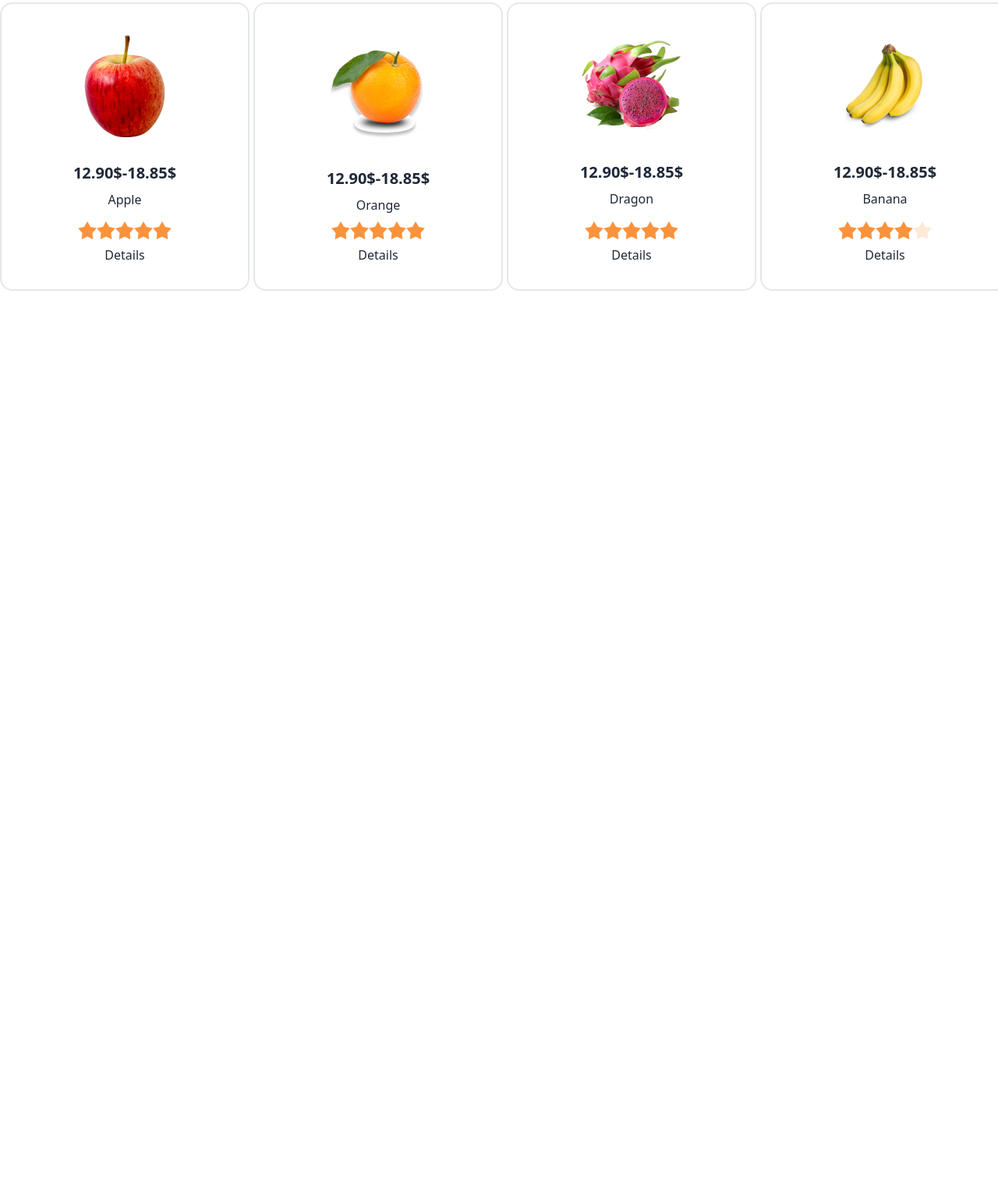
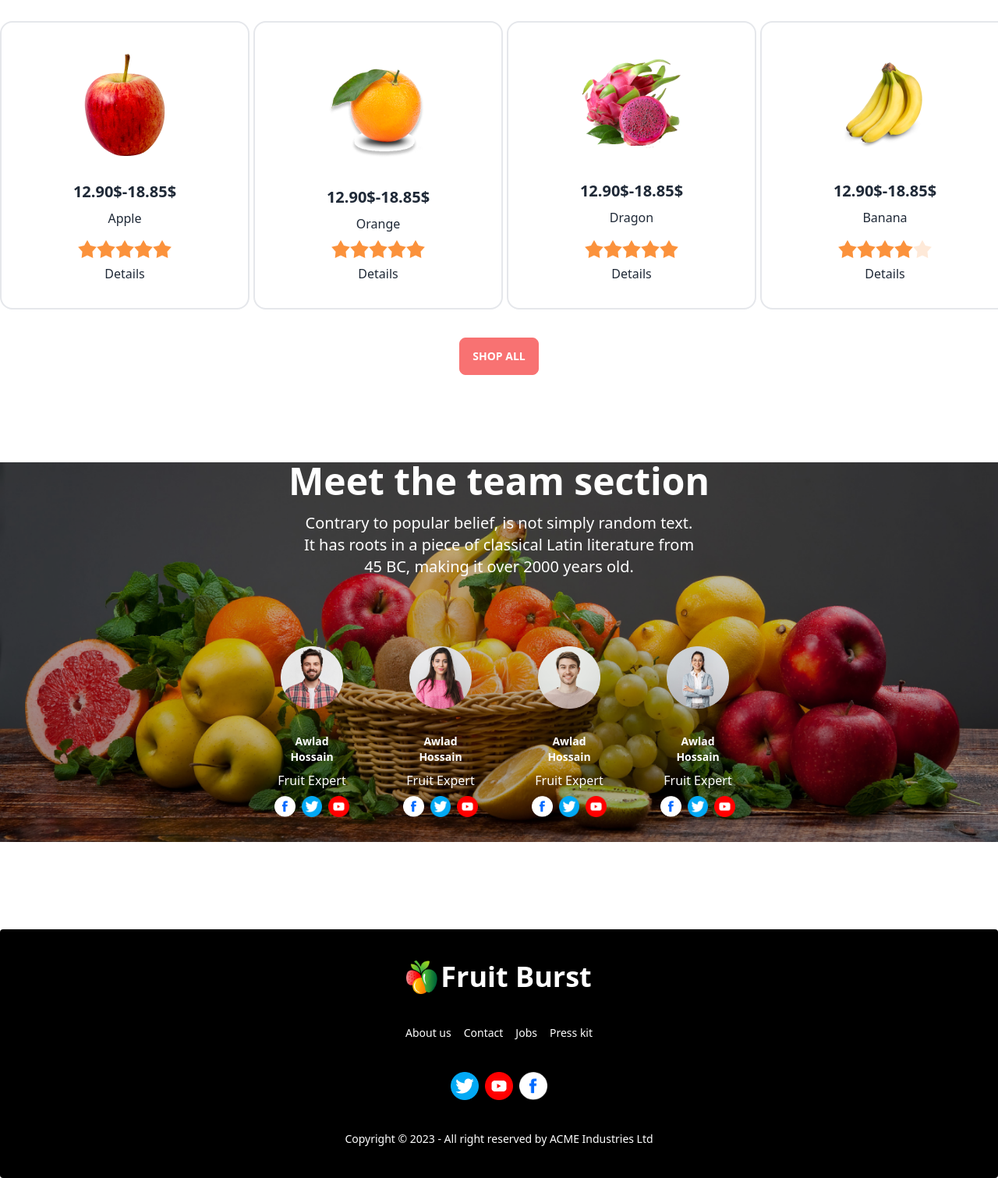
Before and after one commit to Maha-bub/Assignment-3, a plain HTML site: page index.html in a window 1280 px wide. Shown: the part 1053-2564 px from the top of the page at 78% size. Before the commit the page ends 1426 px from the top, so only its background shows below. Drawn offline with nearby package versions, Linux system fonts and the light colour scheme; files whose address does not match are found by name.

Commit message:
added team member section and footer section with responsive

```diff
--- a/index.html
+++ b/index.html
@@ -137,12 +137,13 @@
      </header>
      <main>
           <!-- card section -->
-          <Section>
-               <div class="flex justify-between my-32">
-                    <div class="w1/2">
+          <Section class="w-full justify-center">
+               <div class="justify-between lg:flex my-32">
+                    <div class="w-1/2">
                          <h3 class="font-bold text-5xl">Deal of the day</h3>
-                         <p class="text-base w-auto mt-4">Contrary to popular belief, is not simply random text. It has roots in a piece of classical <br>
-                         Latin literature from 45 BC, making it over 2000 years old.</p>
+                         <p class="text-base w-auto mt-4">Contrary to popular belief, is not simply random text. It has
+                              roots in a piece of classical <br>
+                              Latin literature from 45 BC, making it over 2000 years old.</p>
                     </div>
                     <div>
                          <div class="grid grid-flow-col gap-5 text-center auto-cols-max">
@@ -260,8 +261,121 @@
 
 
                </div>
+               <div class=" text-center w-fit mx-auto mt-4 ">
+                    <button class="btn btn-error text-white text-1xl mt-5 mx-auto">Shop All</button>
+               </div>
           </Section>
+
+          <!-- team member section -->
+          <section class="bg-[url('./images/banner11.png')] w-full bg-cover bg-cover bg-center my-28">
+               <h3 class="text-5xl my-auto mt-14 text-white font-semibold text-center">Meet the team section</h3>
+               <p class="text-white text-xl m-auto mt-4 text-center items-center">Contrary to popular belief, is not
+                    simply random text. <br> It has roots in a piece of classical Latin literature from <br> 45 BC,
+                    making it over 2000 years old.</p>
+
+               <div class="grid grid-cols-1 md:grid-cols-2 lg:grid-cols-4 w-[50%] gap-5 justify-cente  mt-12 mx-auto">
+                    <div class="card  w-40 ">
+                         <figure class="px-10 pt-10">
+                              <img src="/images/member1.png" alt="Shoes" class="rounded-xl" />
+                         </figure>
+                         <div class="card-body items-center text-center">
+                              <h2 class="card-title text-sm text-white">Awlad Hossain</h2>
+                              <p class="text-white">Fruit Expert</p>
+                              <div class="grid grid-flow-col gap-2">
+                                   <a href=""><img src="./images/fb.png" alt=""></a>
+                                   <a href=""><img src="./images/twitter.png" alt=""></a>
+                                   <a href=""><img src="./images/youtube.png" alt=""></a>
+                              </div>
+
+
+                         </div>
+                    </div>
+
+                    <div class="card  w-40">
+                         <figure class="px-10 pt-10">
+                              <img src="/images/member2.png" alt="Shoes" class="rounded-xl" />
+                         </figure>
+                         <div class="card-body items-center text-center">
+                              <h2 class="card-title text-sm text-white">Awlad Hossain</h2>
+                              <p class="text-white">Fruit Expert</p>
+                              <div class="grid grid-flow-col gap-2">
+                                   <a href=""><img src="./images/fb.png" alt=""></a>
+                                   <a href=""><img src="./images/twitter.png" alt=""></a>
+                                   <a href=""><img src="./images/youtube.png" alt=""></a>
+                              </div>
+
+
+                         </div>
+                    </div>
+
+                    <div class="card  w-40">
+                         <figure class="px-10 pt-10">
+                              <img src="/images/member3.png" alt="Shoes" class="rounded-xl" />
+                         </figure>
+                         <div class="card-body items-center text-center">
+                              <h2 class="card-title text-sm text-white">Awlad Hossain</h2>
+                              <p class="text-white">Fruit Expert</p>
+                              <div class="grid grid-flow-col gap-2">
+                                   <a href=""><img src="./images/fb.png" alt=""></a>
+                                   <a href=""><img src="./images/twitter.png" alt=""></a>
+                                   <a href=""><img src="./images/youtube.png" alt=""></a>
+                              </div>
+
+
+                         </div>
+                    </div>
+
+                    <div class="card w-40">
+                         <figure class="px-10 pt-10">
+                              <img src="/images/member4.png" alt="Shoes" class="rounded-xl" />
+                         </figure>
+                         <div class="card-body items-center text-center">
+                              <h2 class="card-title text-sm text-white">Awlad Hossain</h2>
+                              <p class="text-white">Fruit Expert</p>
+                              <div class="grid grid-flow-col gap-2">
+                                   <a href=""><img src="./images/fb.png" alt=""></a>
+                                   <a href=""><img src="./images/twitter.png" alt=""></a>
+                                   <a href=""><img src="./images/youtube.png" alt=""></a>
+                              </div>
+
+                         </div>
+                    </div>
+
+
+               </div>
+
+
+          </section>
      </main>
+
+     <footer>
+          <footer class="footer footer-center p-10 bg-black text-base-content rounded">
+
+               <div class="gap-1 flex">
+                    <img class="w-10" src="images/logo.png" alt="">
+                    <a class="normal-case text-white text-4xl font-semibold">Fruit Burst</a>
+               </div>
+
+               <div class="grid grid-flow-col gap-4 text-white">
+                    <a class="link link-hover">About us</a>
+                    <a class="link link-hover">Contact</a>
+                    <a class="link link-hover">Jobs</a>
+                    <a class="link link-hover">Press kit</a>
+               </div>
+               <div class="grid grid-flow-col gap-2">
+                    <a href=""><img class="w-9" src="./images/twitter.png" alt=""></a>
+                    <a href=""><img class="w-9" src="./images/youtube.png" alt=""></a>
+                    <a href=""><img class="w-9" src="./images/fb.png" alt=""></a>
+               </div>
+               <div class="text-white">
+                    <p>Copyright © 2023 - All right reserved by ACME Industries Ltd</p>
+                  </div>
+
+
+
+
+          </footer>
+     </footer>
 
 </body>
 
```
Also changed, not shown: images/apple.png (added), images/banner11.png (added), images/banner3 - Copy.png (added), images/banner3.png, images/banner4 - Copy.png (added), images/fb.png (added), images/twitter.png (added), images/youtube.png (added), 3 other files.
